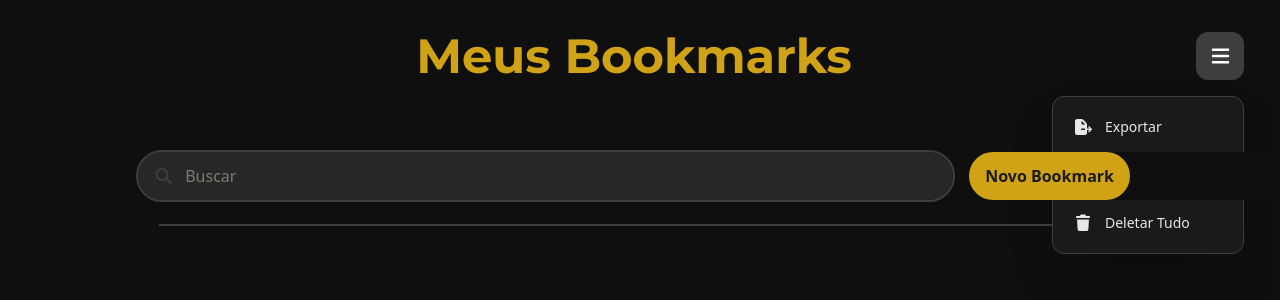
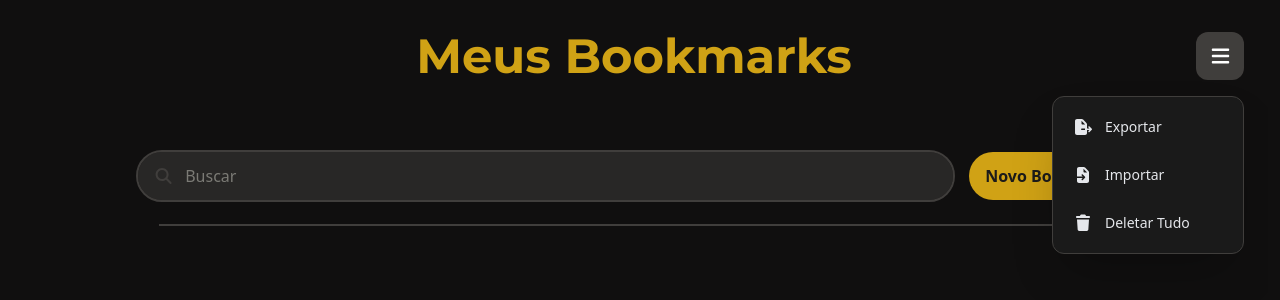
Before and after one commit to muginito/my-bookmarks-site, a React (Vite) app: page / in a window 1280 px wide. Both pictures are taken after a click on the button 1220 px from the left and 56 px from the top of the page. Shown: the top 300 px of the page. Built offline with nearby package versions, Linux system fonts and the light colour scheme.

Commit message:
fix: adjust z-index for DropDown and App components to improve stacking context

```diff
--- a/src/App.jsx
+++ b/src/App.jsx
@@ -119,13 +119,15 @@ function App() {
   assim quando o botão some, o icone tem que ir junto */
   return (
     <>
-      <div className="relative z-0 flex justify-center items-center w-full mt-8 mb-12 md:mb-18 px-6">
+      <div
+        className="z-60 relative flex justify-center items-center mt-8 mb-12 md:mb-18 px-6 w-full"
+      >
         <h1
           className="w-full font-heading font-bold text-yellow-400 text-2xl md:text-5xl text-center"
         >
           Meus Bookmarks
         </h1>
-        <div className="absolute right-6 top-1/2 -translate-y-1/2">
+        <div className="top-1/2 right-6 z-50 absolute -translate-y-1/2">
           <DropDown
             onExport={exportBookmarks}
             onImport={importBookmarks}
--- a/src/components/DropDown.jsx
+++ b/src/components/DropDown.jsx
@@ -39,8 +39,7 @@ export default function DropDown({ onExport, onImport, isMenuOpen, setIsMenuOpen
         initial="closed"
         animate={isMenuOpen ? "open" : "closed"}
         transition={{ duration: 0.2 }}
-        className="right-0 top-16 absolute flex flex-col gap-1 bg-[#1a1a1a] shadow-2xl p-2 border
-          border-dark-ui-3 rounded-xl w-48 origin-bottom-right"
+        className="top-16 right-0 z-50 absolute flex flex-col gap-1 bg-[#1a1a1a] shadow-2xl p-2 border border-dark-ui-3 rounded-xl w-48 origin-bottom-right"
       >
         {/* Opção de export */}
         <button
@@ -48,8 +47,7 @@ export default function DropDown({ onExport, onImport, isMenuOpen, setIsMenuOpen
             if (onExport) onExport()
             setIsMenuOpen(false) // Fecha o menu ao clicar
           }}
-          className="flex items-center gap-3 hover:bg-dark-ui-3 p-3 rounded-lg outline-none w-full
-            text-gray-200 hover:text-white text-left transition-all"
+          className="flex items-center gap-3 hover:bg-dark-ui-3 p-3 rounded-lg outline-none w-full text-gray-200 hover:text-white text-left transition-all"
         >
           <FontAwesomeIcon icon={faFileExport} className="w-5" />
           <span className="font-medium text-sm">Exportar</span>
@@ -68,8 +66,7 @@ export default function DropDown({ onExport, onImport, isMenuOpen, setIsMenuOpen
         />
         <label
           htmlFor="importFile"
-          className="flex items-center gap-3 hover:bg-dark-ui-3 m-0 p-3 rounded-lg outline-none
-            w-full text-gray-200 hover:text-white text-left transition-all cursor-pointer"
+          className="flex items-center gap-3 hover:bg-dark-ui-3 m-0 p-3 rounded-lg outline-none w-full text-gray-200 hover:text-white text-left transition-all cursor-pointer"
         >
           <FontAwesomeIcon icon={faFileImport} className="w-5" />
           <span className="font-medium text-sm">Importar</span>
@@ -80,8 +77,7 @@ export default function DropDown({ onExport, onImport, isMenuOpen, setIsMenuOpen
             if (onDeleteAll) onDeleteAll()
             setIsMenuOpen(false) // Fecha o menu ao clicar
           }}
-          className="flex items-center gap-3 hover:bg-red-500/10 p-3 rounded-lg outline-none w-full
-            text-gray-200 hover:text-red-500 text-left transition-all"
+          className="flex items-center gap-3 hover:bg-red-500/10 p-3 rounded-lg outline-none w-full text-gray-200 hover:text-red-500 text-left transition-all"
         >
           {/* Se você tiver o faTrash importado do FontAwesome, use-o aqui: */}
           <FontAwesomeIcon icon={faTrash} className="w-5" />
```
